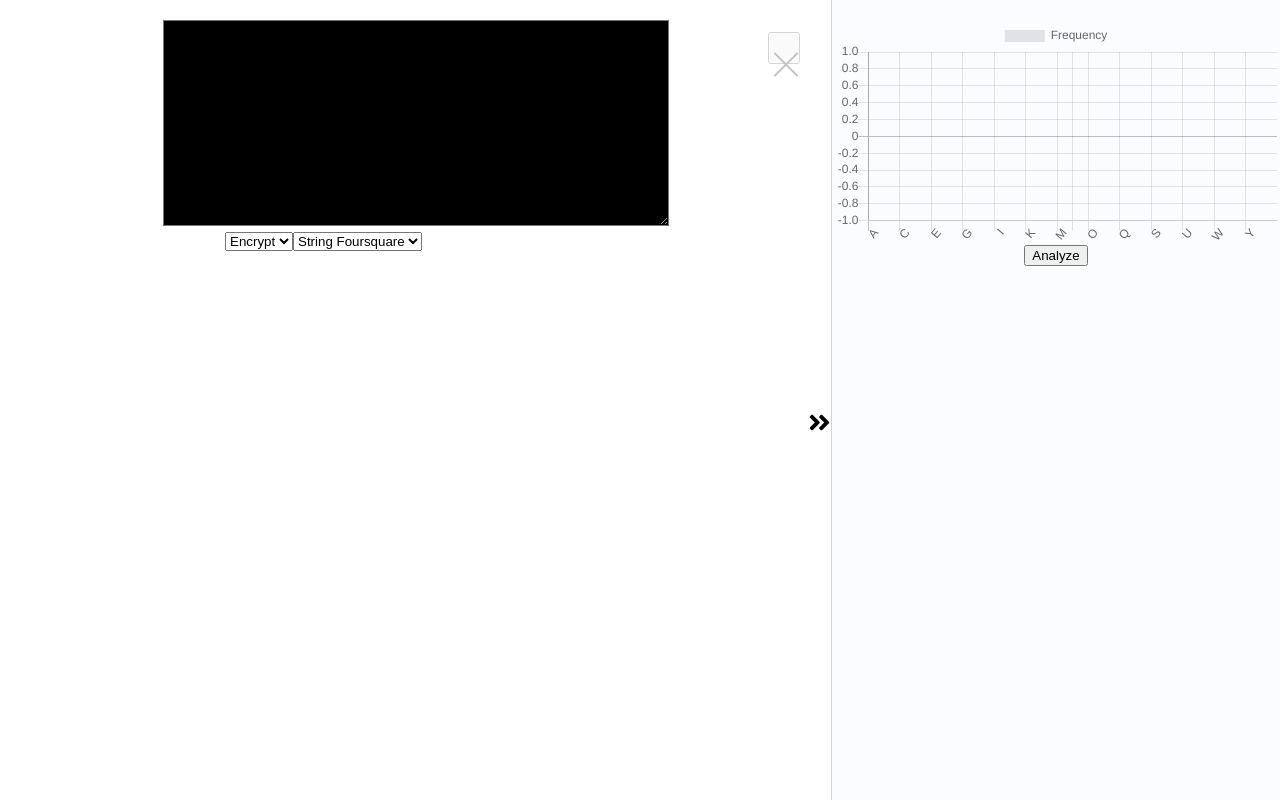
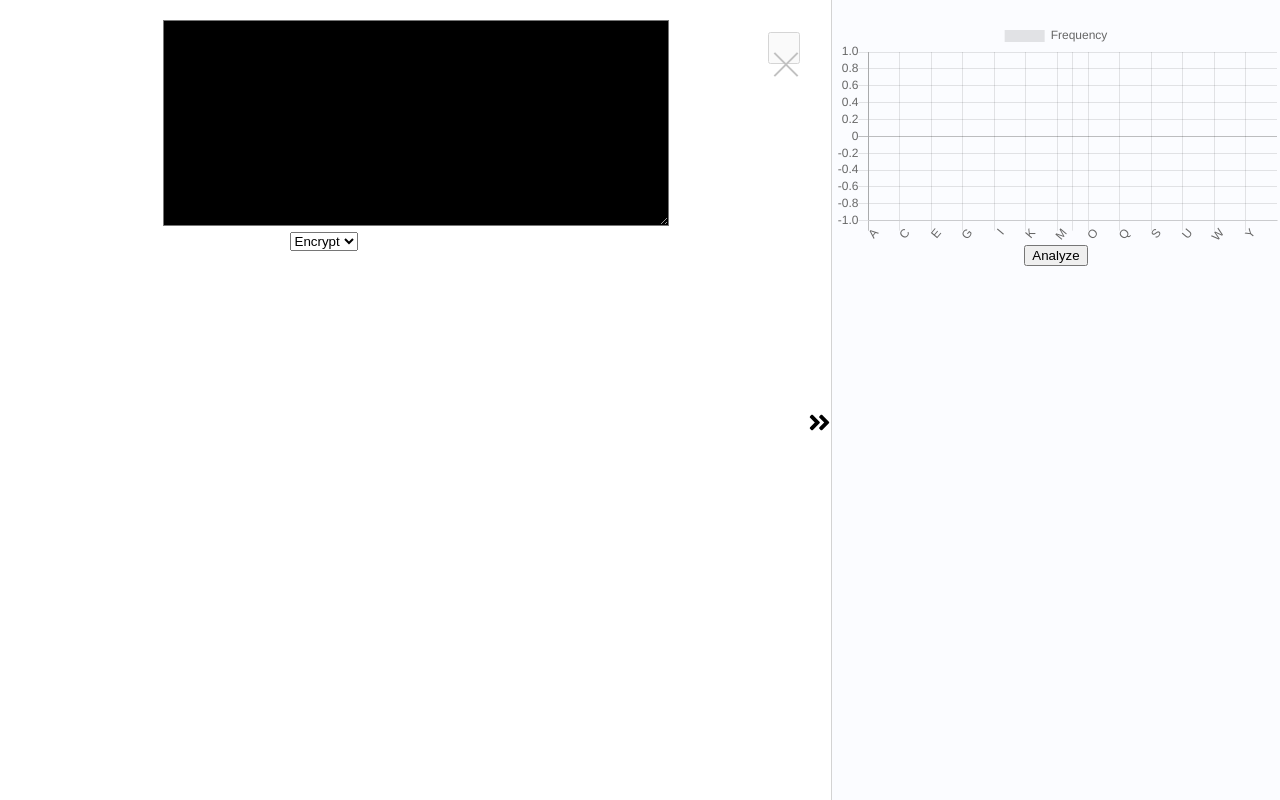
Before and after one commit to cfajfer/Cipher_Breaker, a React (Create React App) app: page / in a window 1280 px wide. Both pictures are taken after a click on the button "Four Sqaure Encrypt Toggle". Built offline with nearby package versions, Linux system fonts and the light colour scheme.

Commit message:
Removed string option in FourSquare

```diff
--- a/src/foursquare.js
+++ b/src/foursquare.js
@@ -154,9 +154,6 @@ class Foursquare extends React.Component {
           <option value="encrypt">Encrypt</option>
           <option value="decrypt">Decrypt</option>
         </select>
-        <select value={this.options.subType} onChange={this.methodEvent}>
-          <option value="string">String Foursquare</option>
-        </select>
         <input type="number" id="blockNum" value={this.options.blockNum} onChange={this.blockNumEvent} style={this.state.blockNumVisibility}></input>
       </form>
       <h4 id="foursquareEncodeOutput">{this.state.strFour}</h4>
```
